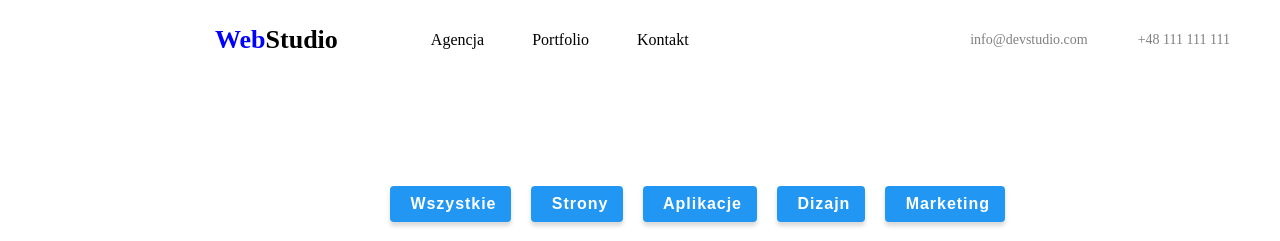
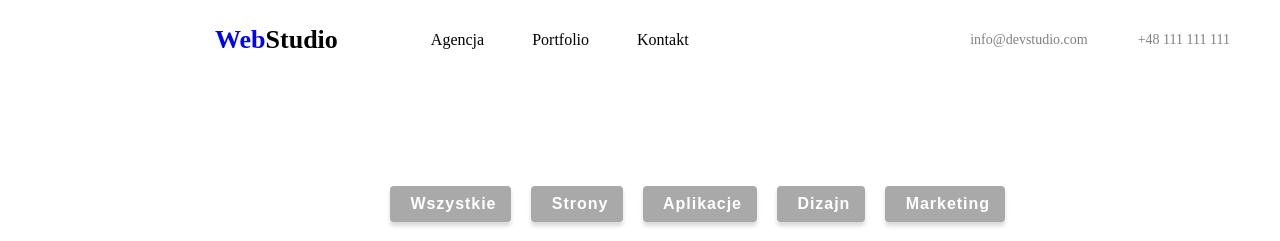
Before and after one commit to KamilKowalczuk/GoIT---praca-domowa-CSS, a plain HTML site: page portfolio.html in a window 1280 px wide. Shown: the top 241 px of the page. Drawn offline with Linux system fonts and the light colour scheme.

Commit message:
Update style-portfolio.css

```diff
--- a/style-portfolio.css
+++ b/style-portfolio.css
@@ -72,7 +72,6 @@ section.categories {
 .button2 {
   padding: 3px 15px 3px 15px;
 
-  background-color: blue;
   font-style: normal;
   font-weight: 700;
   font-size: 16px;
@@ -85,9 +84,12 @@ section.categories {
 
   border: none;
 
-  background: #2196f3;
+  background: darkgray;
   box-shadow: 0px 4px 4px rgba(0, 0, 0, 0.15);
   border-radius: 4px;
   margin-top: 100px;
   margin-right: 20px;
 }
+.button2:hover {
+  background-color: #2196f3;
+}
```
